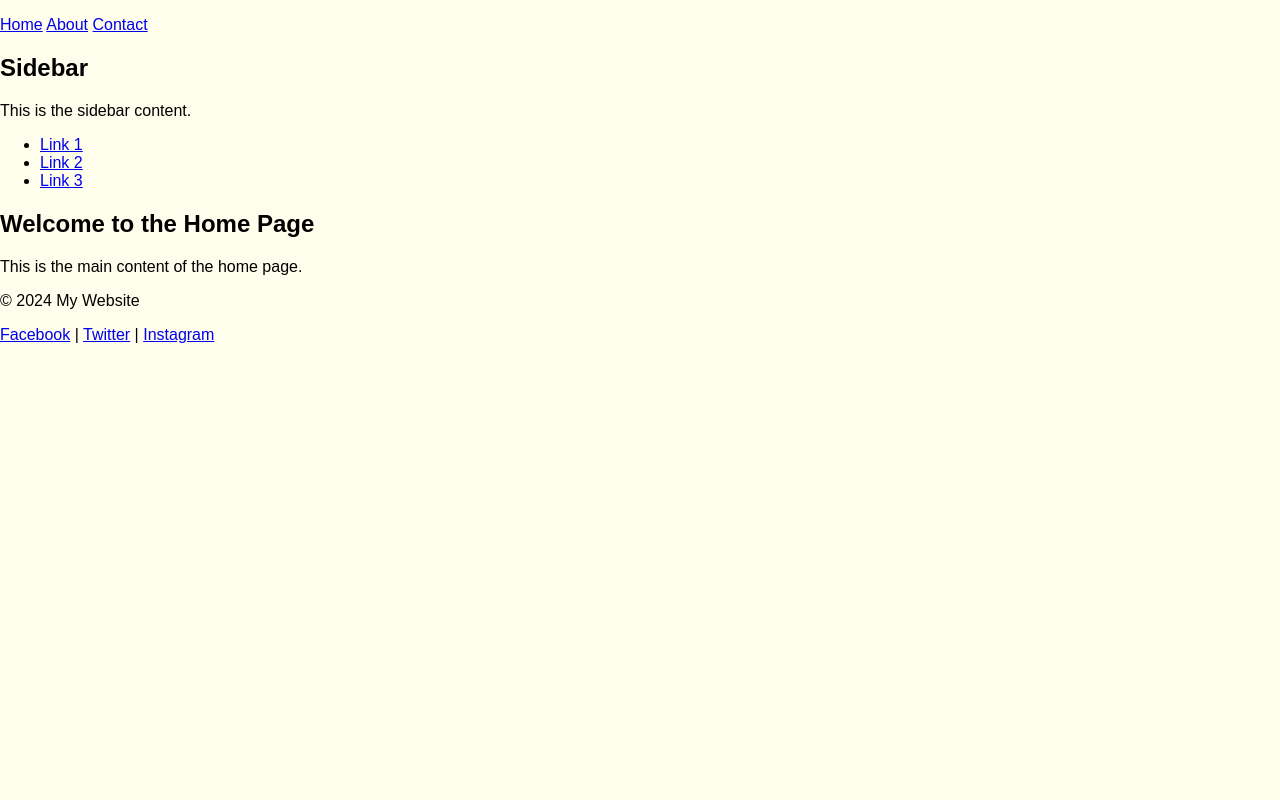
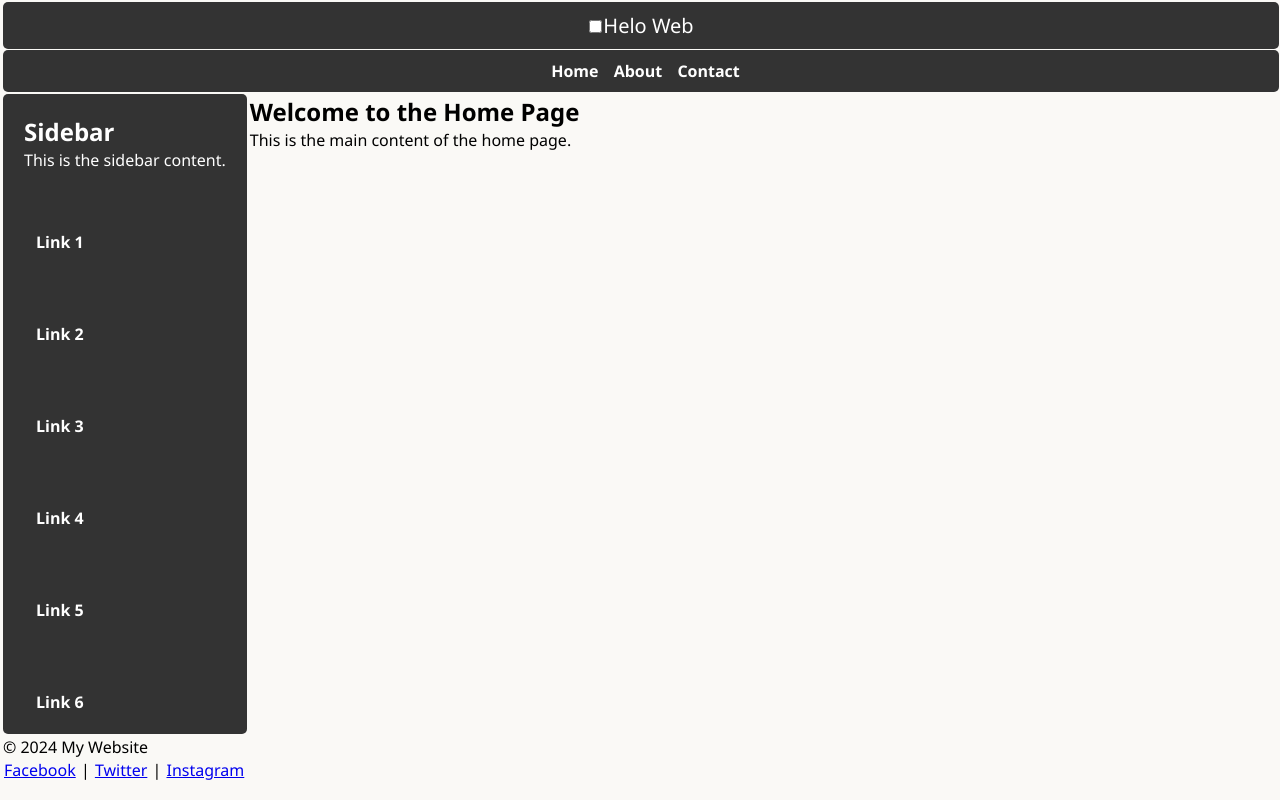
Before and after one commit to abieegit/styling_course, a plain HTML site: page index.html in a window 1280 px wide. Drawn offline with Linux system fonts and the light colour scheme.

Commit message:
add nav,side style

```diff
--- a/index.html
+++ b/index.html
@@ -8,11 +8,11 @@
 </head>
 <body>
         <header>
-            <p></p>
+            <p><input type="checkbox">Helo Web</p>
             <nav>
-                <a href="index.html">Home</a>
-                <a href="about.html">About</a>
-                <a href="contact.html">Contact</a>
+                <a href="#">Home</a>
+                <a href="#">About</a>
+                <a href="#">Contact</a>
             </nav>
         </header>
 
@@ -23,9 +23,12 @@
                 <p>This is the sidebar content.</p>
 
                 <ul>
-                    <li><a href="link1.html">Link 1</a></li>
-                    <li><a href="link2.html">Link 2</a></li>
-                    <li><a href="link3.html">Link 3</a></li>
+                    <li><a href="#">Link 1</a></li>
+                    <li><a href="#">Link 2</a></li>
+                    <li><a href="#">Link 3</a></li>
+                    <li><a href="#">Link 4</a></li>
+                    <li><a href="#">Link 5</a></li>
+                    <li><a href="#">Link 6</a></li>
                 </ul>
             </aside>
 
@@ -34,6 +37,7 @@
                 <p>This is the main content of the home page.</p>
             </article>
 
+        </main>
             <footer>
                 <p>&copy; 2024 My Website</p>
                 <div>
@@ -42,6 +46,5 @@
                     <a href="https://instagram.com">Instagram</a>
                 </div>
             </footer>
-        </main>
 </body>
 </html>
--- a/style.css
+++ b/style.css
@@ -2,5 +2,69 @@ body{
     font-family: Arial;
     margin: 0;
     padding: 0;
-    background-color: #fffdeb;
+    background-color: #FAF9F6;
+    font-family: 'Segoe UI';
 }
+*{
+margin: 1px;
+    padding: 0;
+    border-radius: 5px;
+}
+header p{
+    width: 100%;
+    background-color:#333;
+    color:white ;
+    padding: 10px 0;
+    font-size: 20px;
+    text-align: center;
+}
+header nav{
+    width: 100% ;
+    background-color: #333;
+    padding: 10px 0 ;
+    text-align: center;
+}
+nav a {
+    text-decoration: none;
+    color: white;
+    margin-left: 10px;
+    font-weight: bold;
+}
+/*---------------------Pseudo classes and elements-------------*/
+nav a:focus{
+   color: deeppink;
+}
+nav a:hover{
+    text-decoration: underline;
+}
+
+input:checked{
+    width: 30px;
+}
+/*---------------------Pseudo classes and elements-------------*/
+main{
+    display: flex;
+}
+
+aside{
+    height: 600px;
+    padding: 20px;
+    background-color: #333;
+    color: white;
+}
+aside ul li{
+    list-style: none;
+    margin-top: 50px;
+    padding: 10px;
+}
+aside ul li a{
+    text-decoration: none;
+    font-weight: bold;
+    color: white;
+}
+aside ul li:hover{
+    text-decoration: none;
+    background-color: deeppink;
+    transition: 0.5s;
+
+}
```
